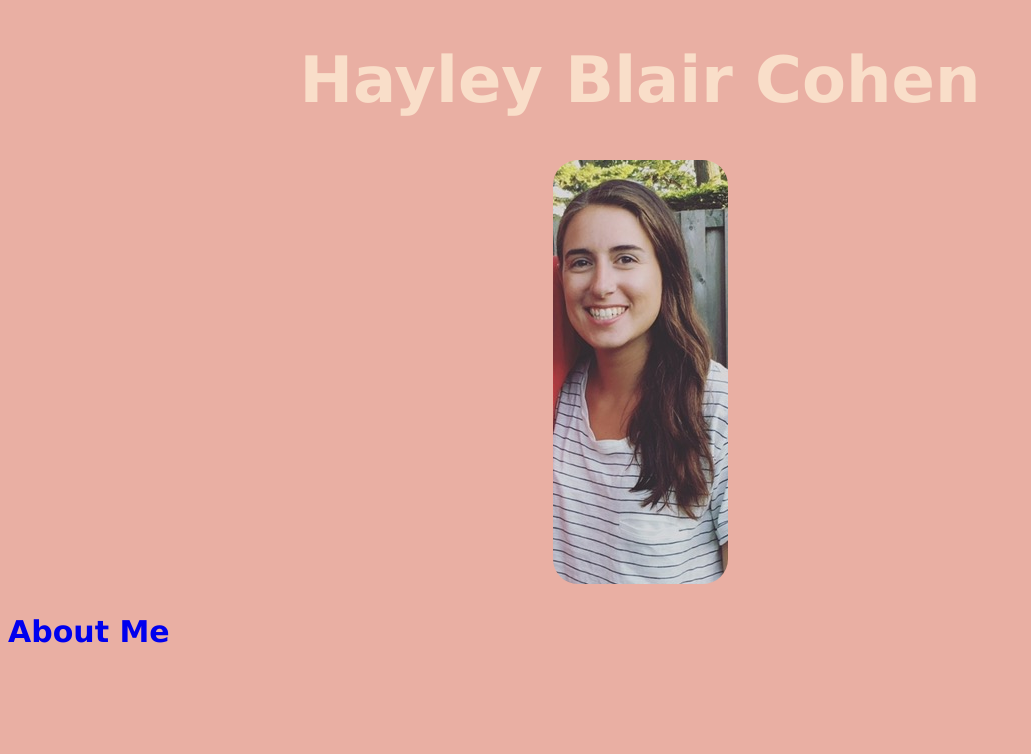
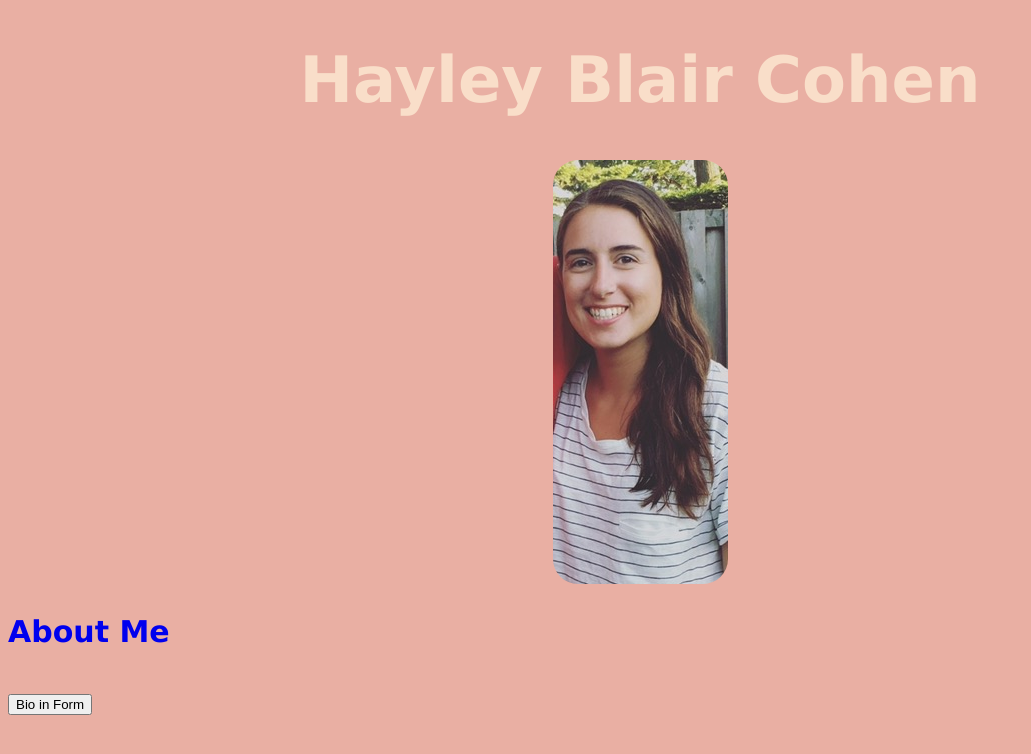
Before and after one commit to hbc2121/hbc2121.github.io, a plain HTML site: page index.html in a window 1280 px wide. Shown: the whole page, without its empty margins (0-1031 px from the left). Drawn offline with Linux system fonts and the light colour scheme.

Commit message:
recieved help on making buttons, trying to make button for bio page

```diff
--- a/index.html
+++ b/index.html
@@ -12,6 +12,9 @@
 <h1> Hayley Blair Cohen </h1>
 <h2><img src="https://hbc2121.github.io/hayley.jpg" alt="Hayley" /></h2>
 <h3><a href="https://hbc2121.github.io/bio.html" class="button" >About Me</a></h3>
+<form action="https://hbc2121.github.io/bio.html">
+	<input type="submit" value="Bio in Form">
+</form>
 </body>
 
 </html>
```
